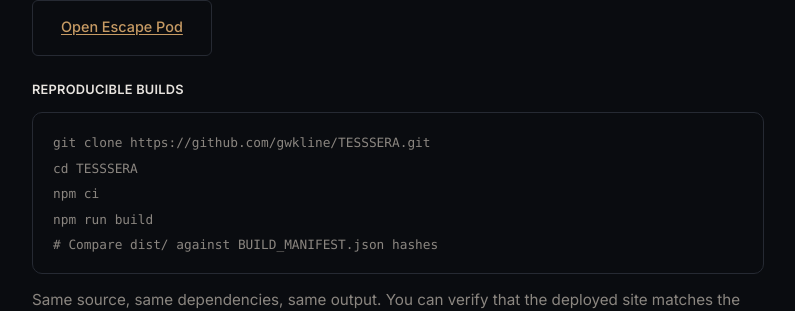
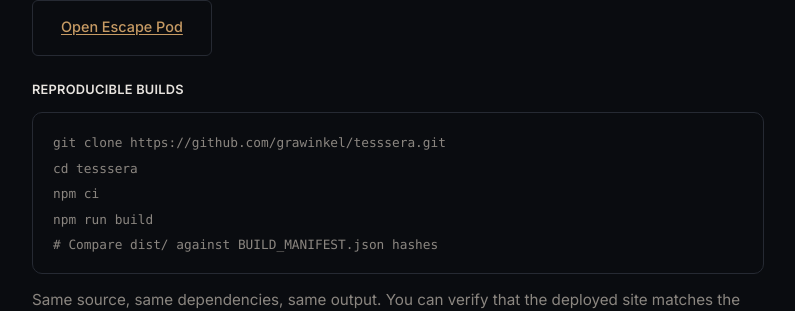
Before and after one commit to grawinkel/tesssera, a React (Vite) app: page / in a window 1280 px wide. Shown: the part 4985-5296 px from the top of the page, without its empty margins (242-1037 px from the left). Built offline with nearby package versions, Linux system fonts and the light colour scheme.

Commit message:
fix: custom domain deployment and repo links
- Set vite base to '/' for tesssera.z0id.net (no subpath)
- Add CNAME file for GitHub Pages custom domain
- Update all GitHub links from gwkline/TESSSERA to grawinkel/tesssera

```diff
--- a/src/components/AuditView.tsx
+++ b/src/components/AuditView.tsx
@@ -123,7 +123,7 @@
             <tr>
               <td>Source Code</td>
               <td>
-                <code>github.com/gwkline/TESSSERA</code>
+                <code>github.com/grawinkel/tesssera</code>
               </td>
             </tr>
           </tbody>
@@ -187,7 +187,7 @@
         <ol className="verify-steps">
           <li>
             Clone the repository:
-            <pre><code>git clone https://github.com/gwkline/TESSSERA.git</code></pre>
+            <pre><code>git clone https://github.com/grawinkel/tesssera.git</code></pre>
           </li>
           <li>
             Check out the exact commit:
--- a/src/components/LandingPage.tsx
+++ b/src/components/LandingPage.tsx
@@ -348,8 +348,8 @@
 
         <div className="code-snippet">
           <code>
-            git clone https://github.com/gwkline/TESSSERA.git{'\n'}
-            cd TESSSERA{'\n'}
+            git clone https://github.com/grawinkel/tesssera.git{'\n'}
+            cd tesssera{'\n'}
             npm ci{'\n'}
             npm run build{'\n'}
             # Compare dist/ against BUILD_MANIFEST.json hashes
@@ -391,7 +391,7 @@
           </a>
           <a
             className="cta-secondary"
-            href="https://github.com/gwkline/TESSSERA"
+            href="https://github.com/grawinkel/tesssera"
             target="_blank"
             rel="noopener noreferrer"
           >
--- a/src/utils/pdfExport.ts
+++ b/src/utils/pdfExport.ts
@@ -214,7 +214,7 @@
   stream += 'BT\n';
   stream += `/F2 9 Tf\n`;
   stream += `${MARGIN} ${y} Td\n`;
-  stream += `(${pdfString('https://github.com/gwkline/TESSSERA')}) Tj\n`;
+  stream += `(${pdfString('https://github.com/grawinkel/tesssera')}) Tj\n`;
   stream += 'ET\n';
 
   // --- Separator line ---
--- a/vite.config.ts
+++ b/vite.config.ts
@@ -71,7 +71,7 @@
 }
 
 export default defineConfig(({ command }) => ({
-  base: command === 'serve' ? '/' : '/TESSSERA/',
+  base: '/',
   plugins: [react(), cspPlugin(), escapePodPlugin()],
   define: {
     '__BUILD_COMMIT__': JSON.stringify(getGitCommit()),
```
Also changed, not shown: 2 other files (tests, documents, lock files or other folders).
